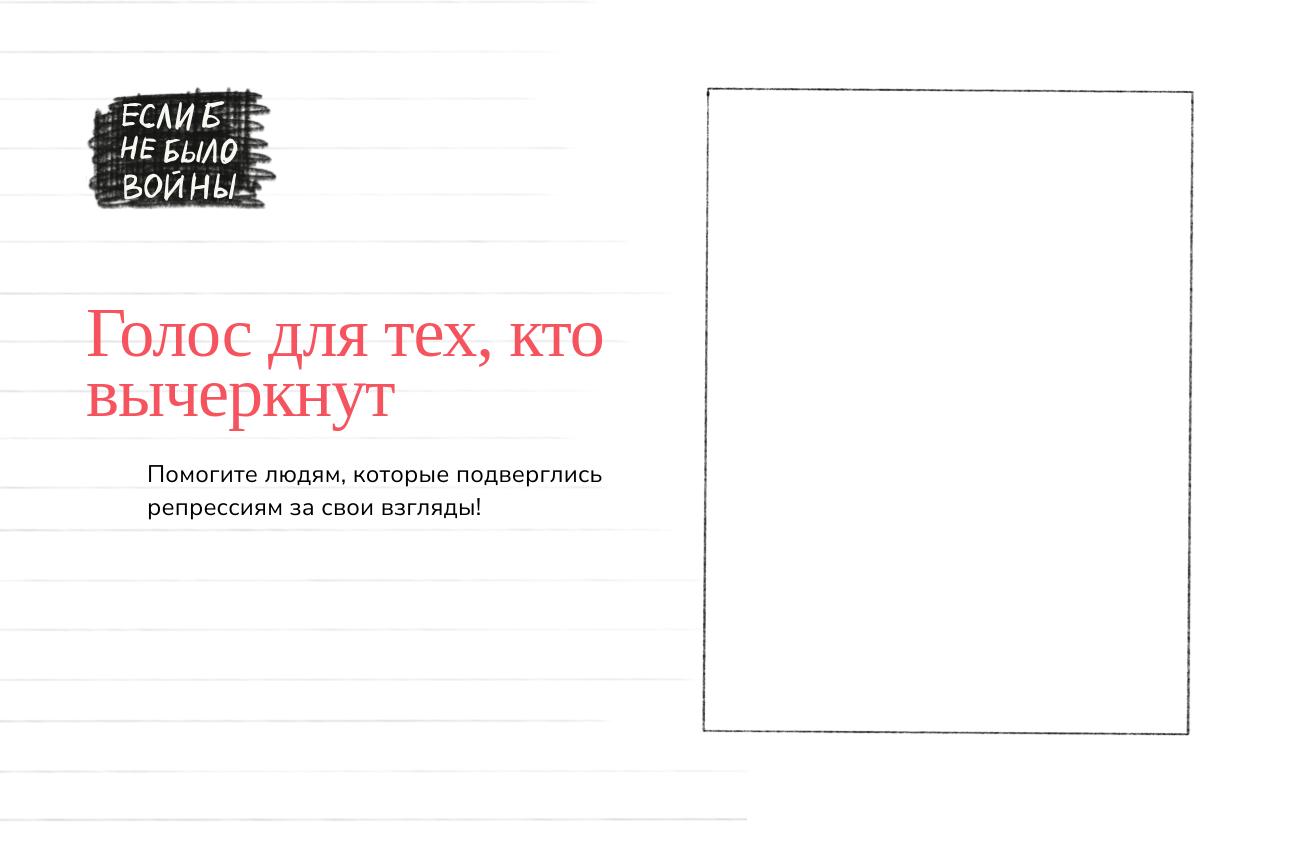
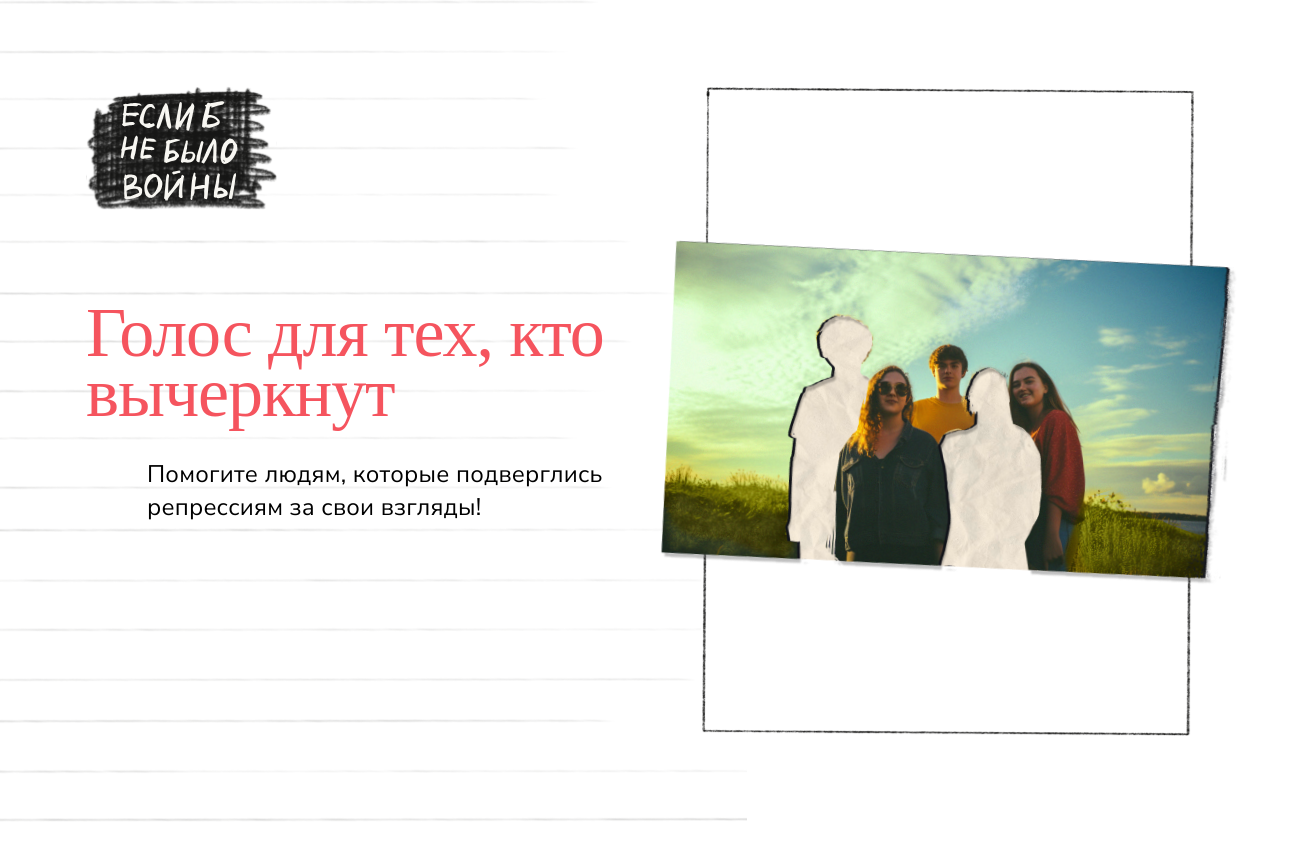
Before and after one commit to ivanmatcuka/enbv-frontend, a Next.js app: page / in a window 1280 px wide. Shown: the top 860 px of the page, 1301 px wide, since content can reach past the window. Built offline with nearby package versions, Linux system fonts and the light colour scheme; grey boxes are pictures that could not be loaded; a web font is replaced by a local one.

Commit message:
WIP: photo added

```diff
--- a/app/page.module.css
+++ b/app/page.module.css
@@ -13,6 +13,15 @@
   line-height: 32.74px;
 }
 
+.frame__photo {
+  position: relative;
+
+  top: 138px;
+  left: -52px;
+
+  transform: rotate(-2deg);
+}
+
 .frame {
   height: 650px;
 
--- a/app/page.tsx
+++ b/app/page.tsx
@@ -47,7 +47,13 @@ export default function Home() {
               </Grid>
             </Grid>
             {/* Right */}
-            <Grid item width={493} className={styles.frame}></Grid>
+            <Grid item width={493} className={styles.frame}>
+              <img
+                src="/photo.png"
+                width="600px"
+                className={styles.frame__photo}
+              />
+            </Grid>
           </Grid>
         </Grid>
       </Grid>
```
Also changed, not shown: public/photo.png (added).
